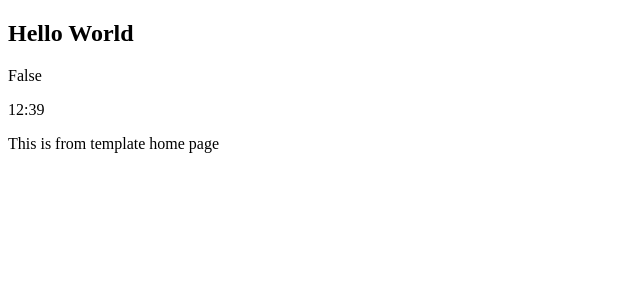
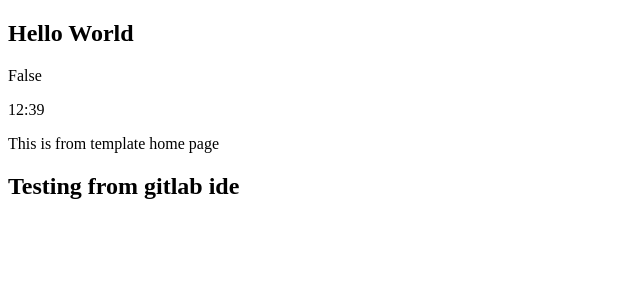
Before and after one commit to justincletus/awaas_test_api, a Django app: page / in a window 1280 px wide. Shown: the part 62-362 px from the top of the page, without its empty margins (0-640 px from the left). Run offline with Django 3.2, Linux system fonts and the light colour scheme.

Commit message:
modified from gitlab ide

```diff
--- a/src/template/home.html
+++ b/src/template/home.html
@@ -5,6 +5,7 @@
 
 <p>{% now "f" %} </p>
 <p>This is from template home page</p>
+<h2> Testing from gitlab ide</h2>
 
 
 
```
